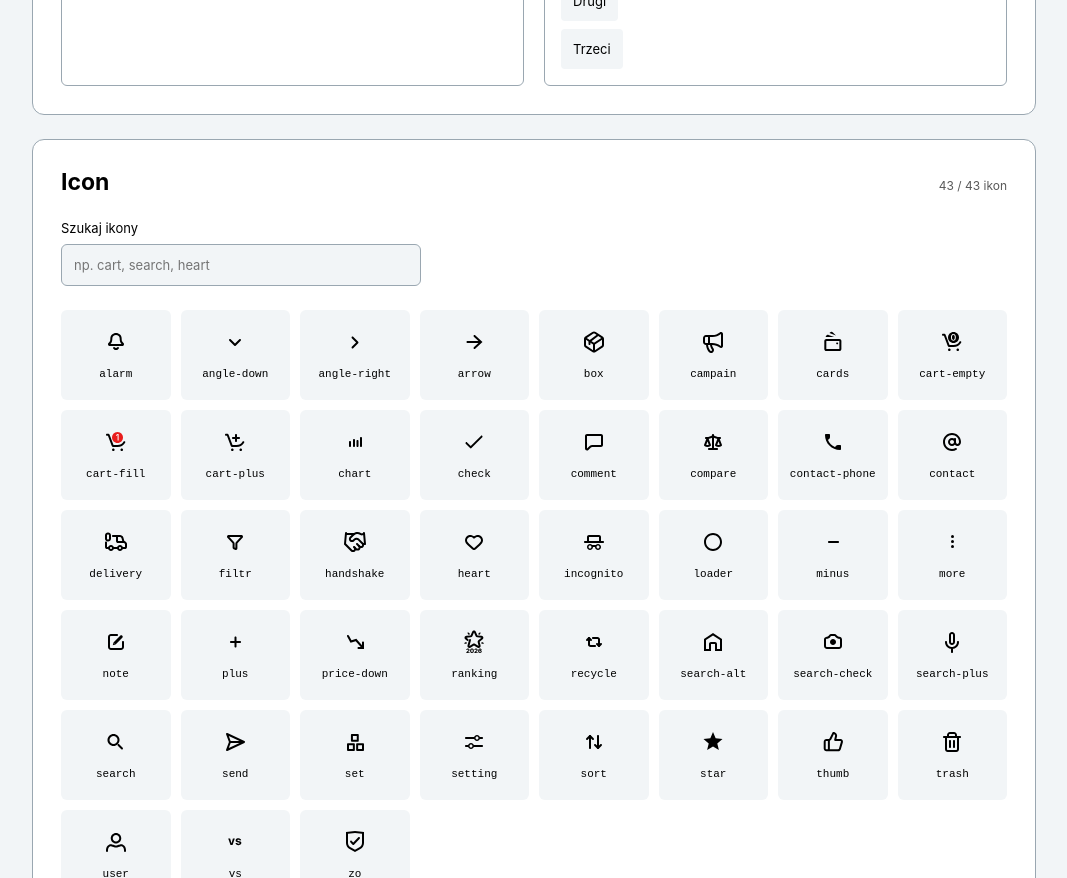
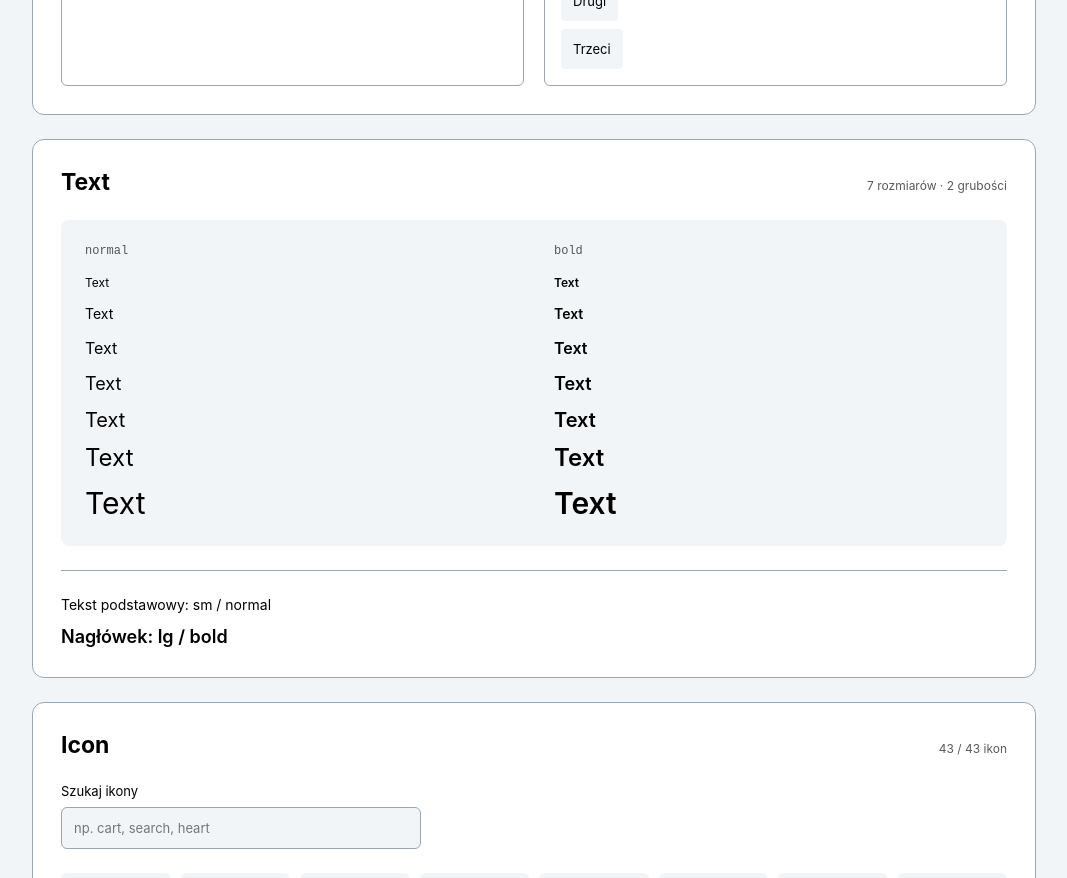
Before and after one commit to ryszard-raby/CeneoDesign, a Preact app: page / in a window 1280 px wide. Shown: the part 1600-2478 px from the top of the page, without its empty margins (204-1271 px from the left). Built offline with nearby package versions, Linux system fonts and the light colour scheme.

Commit message:
feat: add Text component with responsive sizes and weights; update app layout to include Text section

```diff
--- a/src/app.tsx
+++ b/src/app.tsx
@@ -4,9 +4,11 @@ import { Layout } from './components/layout/layout'
 import { Card } from './components/card/card'
 import { Container } from './components/container/container'
 import { Icon, iconNames } from './components/icon/icon'
+import { Text } from './components/text/text'
 
-const sections = ['Button', 'Card', 'Layout', 'Container', 'Icon']
+const sections = ['Button', 'Card', 'Layout', 'Container', 'Text', 'Icon']
 const variants = ['primary', 'accent', 'outline', 'selected', 'dashed', 'blank', 'gray'] as const
+const textSizes = ['xs', 'sm', 'base', 'lg', 'xl', '2xl', '3xl'] as const
 
 function initialTheme(): 'light' | 'dark' {
   try {
@@ -39,7 +41,7 @@ export function App() {
         <aside class="preview__sidebar">
           <p class="eyebrow">Biblioteka</p>
           <nav aria-label="Komponenty">{sections.map((name, i) => <a href={`#${name.toLowerCase()}`} key={name}><span>0{i + 1}</span>{name}</a>)}</nav>
-          <p class="preview__note">5 komponentów<br />43 ikony SVG</p>
+          <p class="preview__note">6 komponentów<br />43 ikony SVG</p>
         </aside>
         <main class="preview__main">
           <div class="preview__intro"><p class="eyebrow">Ceneo Design System</p><h1>Gotowe do użycia.</h1><p>Komponenty, warianty i ikony. Sprawdź, jak wyglądają w jasnym i ciemnym motywie.</p></div>
@@ -61,6 +63,23 @@ export function App() {
             <header><h2>Container</h2><span>2 kierunki</span></header>
             <div class="container-grid">{(['horizontal', 'vertical'] as const).map(direction => <Card cardStyle="outlined" key={direction}><code>{direction}</code><Container direction={direction} class="container-demo">{['Pierwszy', 'Drugi', 'Trzeci'].map(label => <span class="demo-item" key={label}>{label}</span>)}</Container></Card>)}</div>
           </section>
+          <section id="text" class="preview-section">
+            <header><h2>Text</h2><span>7 rozmiarów · 2 grubości</span></header>
+            <div class="text-grid">
+              <div class="text-grid__column">
+                <code>normal</code>
+                {textSizes.map(size => <Text size={size} key={size}>Text</Text>)}
+              </div>
+              <div class="text-grid__column">
+                <code>bold</code>
+                {textSizes.map(size => <Text size={size} weight="bold" key={size}>Text</Text>)}
+              </div>
+            </div>
+            <div class="text-guidance">
+              <Text as="p" size="sm">Tekst podstawowy: sm / normal</Text>
+              <Text as="h3" size="lg" weight="bold">Nagłówek: lg / bold</Text>
+            </div>
+          </section>
           <section id="icon" class="preview-section">
             <header><h2>Icon</h2><span>{filteredIcons.length} / {iconNames.length} ikon</span></header>
             <label class="icon-search">Szukaj ikony<input type="search" value={search} onInput={event => setSearch(event.currentTarget.value)} placeholder="np. cart, search, heart" /></label>
--- /dev/null
+++ b/src/components/text/index.ts
@@ -0,0 +1,2 @@
+export { Text } from './text'
+export type { TextElement, TextProps, TextSize, TextWeight } from './text'
--- /dev/null
+++ b/src/components/text/text.scss
@@ -0,0 +1,18 @@
+.cd-text {
+  width: 100%;
+  margin: 0;
+  color: var(--cd-text-text);
+  font-family: Inter, Arial, sans-serif;
+  font-style: normal;
+  overflow-wrap: anywhere;
+
+  &--xs { font-size: calc(var(--cd-text-xs) * 1px); line-height: calc(var(--cd-line-height-xs) * 1px); }
+  &--sm { font-size: calc(var(--cd-text-sm) * 1px); line-height: calc(var(--cd-line-height-sm) * 1px); }
+  &--base { font-size: calc(var(--cd-text-base) * 1px); line-height: calc(var(--cd-line-height-base) * 1px); }
+  &--lg { font-size: calc(var(--cd-text-lg) * 1px); line-height: calc(var(--cd-line-height-lg) * 1px); }
+  &--xl { font-size: calc(var(--cd-text-xl) * 1px); line-height: calc(var(--cd-line-height-xl) * 1px); }
+  &--2xl { font-size: calc(var(--cd-text-2xl) * 1px); line-height: calc(var(--cd-line-height-2xl) * 1px); }
+  &--3xl { font-size: calc(var(--cd-text-3xl) * 1px); line-height: calc(var(--cd-line-height-3xl) * 1px); }
+  &--normal { font-weight: var(--cd-font-weight-normal); }
+  &--bold { font-weight: var(--cd-font-weight-bold); }
+}
--- /dev/null
+++ b/src/components/text/text.tsx
@@ -0,0 +1,34 @@
+import { createElement } from 'preact'
+import type { ComponentChildren, JSX } from 'preact'
+import './text.scss'
+
+export type TextSize = 'xs' | 'sm' | 'base' | 'lg' | 'xl' | '2xl' | '3xl'
+export type TextWeight = 'normal' | 'bold'
+export type TextElement = 'span' | 'p' | 'div' | 'label' | 'strong' | 'h1' | 'h2' | 'h3' | 'h4' | 'h5' | 'h6'
+
+export interface TextProps extends Omit<JSX.HTMLAttributes<HTMLElement>, 'size'> {
+  as?: TextElement
+  size?: TextSize
+  weight?: TextWeight
+  content?: string
+  children?: ComponentChildren
+}
+
+export function Text({
+  as: Element = 'span',
+  size = 'xs',
+  weight = 'normal',
+  content,
+  children,
+  class: className,
+  ...props
+}: TextProps) {
+  return createElement(
+    Element,
+    {
+      ...props,
+      class: ['cd-text', `cd-text--${size}`, `cd-text--${weight}`, className].filter(Boolean).join(' '),
+    },
+    children ?? content ?? 'Text',
+  )
+}
--- a/src/styles.scss
+++ b/src/styles.scss
@@ -31,6 +31,9 @@ button, a, input { &:focus-visible { outline: 2px solid var(--cd-color-fixed-acc
 .container-grid { display: grid; grid-template-columns: repeat(2, minmax(0, 1fr)); gap: 20px; code { font-size: 12px; } }
 .container-demo { margin-top: 16px; gap: 8px; }
 .demo-item { padding: 12px; font-size: 13px; background: var(--cd-background-background-2); border-radius: 4px; }
+.text-grid { display: grid; grid-template-columns: repeat(2, minmax(0, 1fr)); gap: 40px; padding: 24px; border-radius: 8px; background: var(--cd-background-background-2); }
+.text-grid__column { display: grid; align-content: start; gap: 12px; min-width: 0; code { margin-bottom: 4px; font-size: 12px; opacity: .65; } }
+.text-guidance { display: grid; gap: 10px; margin-top: 24px; padding-top: 24px; border-top: 1px solid var(--cd-border-border-2); }
 .icon-search { display: grid; gap: 8px; max-width: 360px; font-size: 13px; margin-bottom: 24px; input { width: 100%; padding: 12px; color: var(--cd-text-text); background: var(--cd-background-background-2); border: 1px solid var(--cd-border-border-2); border-radius: 6px; } }
 .icon-grid { display: grid; grid-template-columns: repeat(auto-fill, minmax(100px, 1fr)); gap: 10px; }
 .icon-sample { display: flex; flex-direction: column; align-items: center; gap: 14px; padding: 20px 8px; border-radius: 6px; background: var(--cd-background-background-2); code { font-size: 11px; } }
@@ -41,5 +44,6 @@ button, a, input { &:focus-visible { outline: 2px solid var(--cd-color-fixed-acc
   .preview__main { padding: 16px 16px 40px; }
   .preview-section { padding: 18px; }
   .card-grid, .container-grid { grid-template-columns: 1fr; }
+  .text-grid { gap: 20px; padding: 16px; }
   .card-grid { padding: 12px; }
 }
--- a/src/theme/figma-variables.css
+++ b/src/theme/figma-variables.css
@@ -6,8 +6,21 @@
   --cd-spacing-button-padding-inline: 18;
   --cd-spacing-button-radius: 8;
   --cd-font-weight-bold: 600;
+  --cd-font-weight-normal: 400;
+  --cd-text-xs: 12;
   --cd-text-base: 16;
   --cd-text-sm: 14;
+  --cd-text-lg: 18;
+  --cd-text-xl: 20;
+  --cd-text-2xl: 24;
+  --cd-text-3xl: 30;
+  --cd-line-height-xs: 18;
+  --cd-line-height-sm: 20;
+  --cd-line-height-base: 24;
+  --cd-line-height-lg: 24;
+  --cd-line-height-xl: 24;
+  --cd-line-height-2xl: 28;
+  --cd-line-height-3xl: 38;
   --cd-color-fixed-primary: #ff6400;
   --cd-color-fixed-accent: #0078d4;
   --cd-color-fixed-white: #ffffff;
```
Also changed, not shown: src/components/text/component.json (added, +48 -0 lines).
